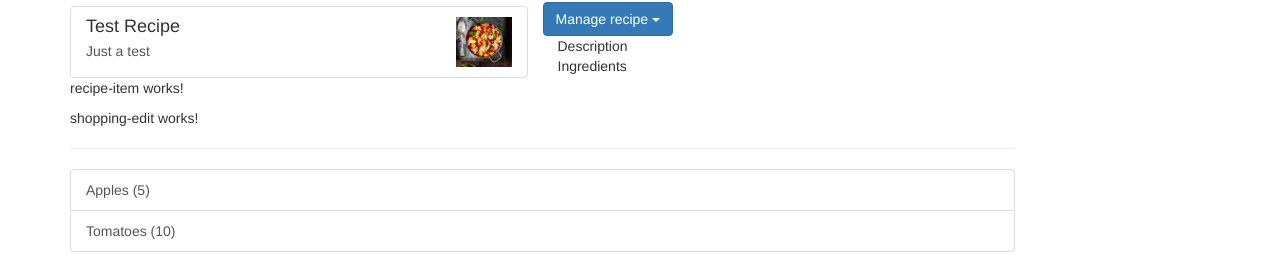
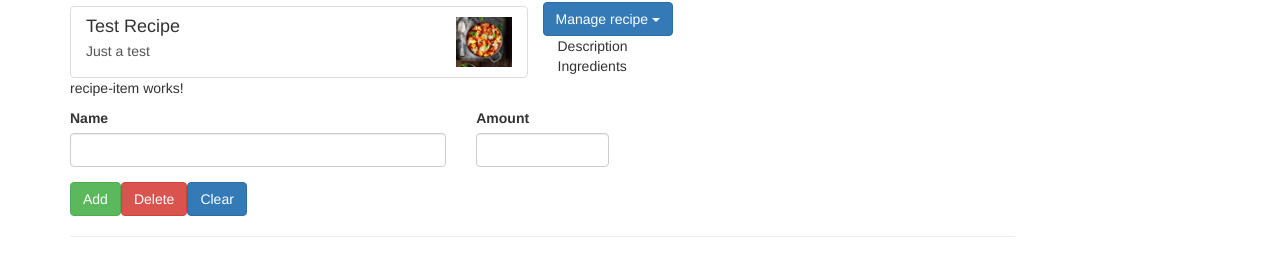
Before and after one commit to nmluong93/complete-angular-guide, an Angular app in the folder real-tutorial-project/: page / in a window 1280 px wide. Shown: the part 141-396 px from the top of the page. Built offline with nearby package versions, Linux system fonts and the light colour scheme.

Commit message:
add shopping list detail UI

```diff
--- a/real-tutorial-project/src/app/shopping-list/shopping-edit/shopping-edit.component.html
+++ b/real-tutorial-project/src/app/shopping-list/shopping-edit/shopping-edit.component.html
@@ -1 +1,23 @@
-<p>shopping-edit works!</p>
+<div class="row">
+    <div class="col-xs-12">
+        <form>
+            <div class="row">
+                <div class="col-sm-5 form-group">
+                    <label for="name">Name</label>
+                    <input type="text" id="name" class="form-control">
+                </div>
+                <div class="col-sm-2 form-group">
+                    <label for="amount" id="amount">Amount</label>
+                    <input type="number" id="amount" class="form-control">
+                </div>
+            </div>
+            <div class="row">
+                <div class="col-xs-12">
+                    <button class="btn btn-success" type="submit">Add</button>
+                    <button class="btn btn-danger" type="button">Delete</button>
+                    <button class="btn btn-primary" type="button">Clear</button>
+                </div>
+            </div>
+        </form>
+    </div>
+</div>
```
